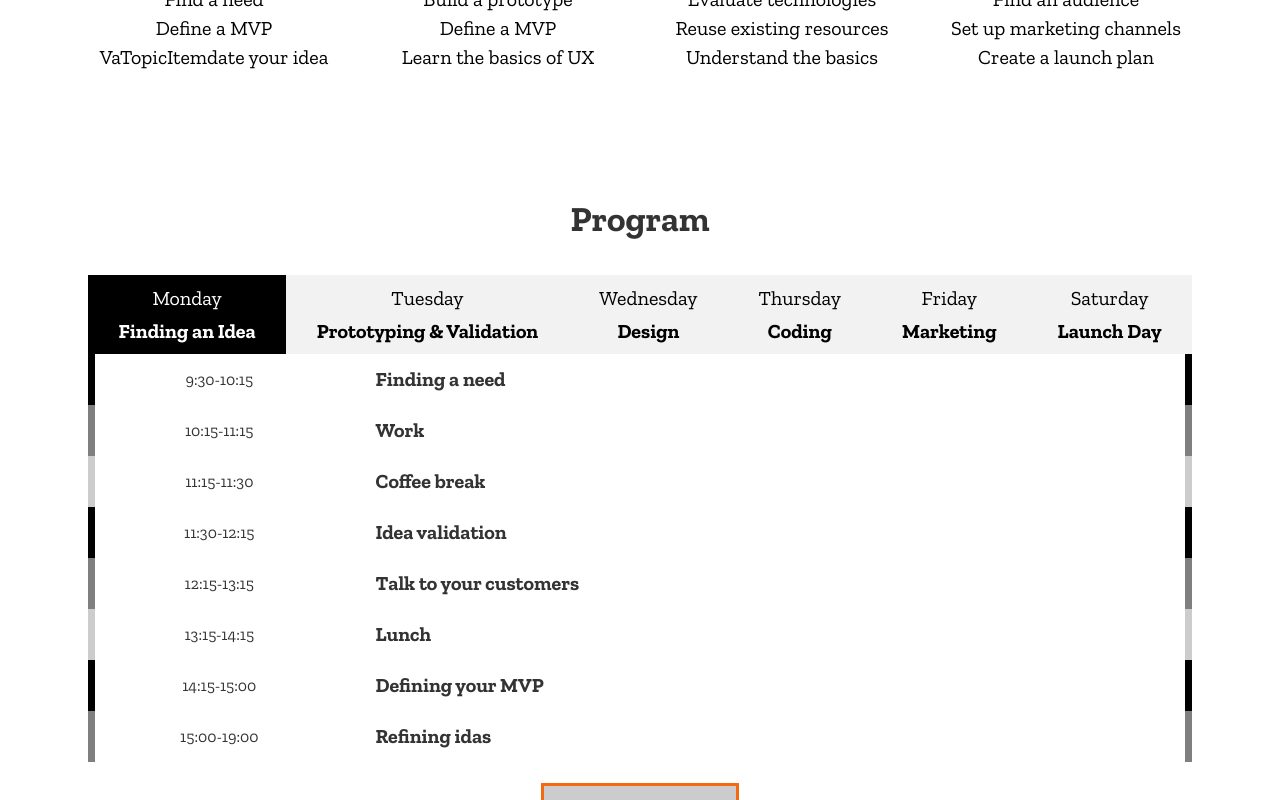
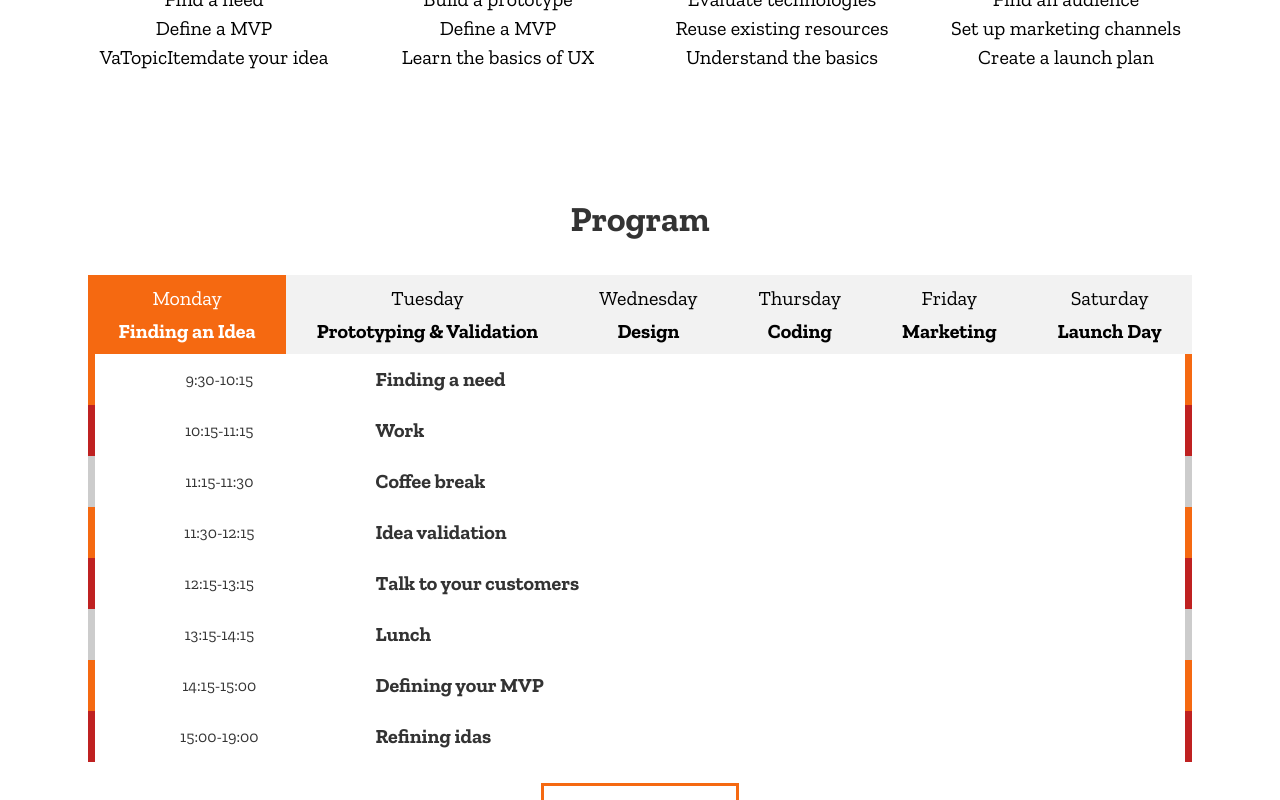
Before and after one commit to IndieDojo/indiedojo, a Gatsby app: page / in a window 1280 px wide. Both pictures are taken after a click on the link "Show full program". Shown: the part 1290-2090 px from the top of the page. Built offline with nearby package versions, Linux system fonts and the light colour scheme.

Commit message:
Program with secondColor

```diff
--- a/src/components/Theme.js
+++ b/src/components/Theme.js
@@ -29,8 +29,8 @@ const weights = {
 };
 
 const colors = {
-  primary: "#00BDEB",
-  primaryHover: "",
+  primary: "#F56911",
+  primaryHover: "#bf2121",
   accent: '#F56911',
   accentHover: '#bf2121',
   success: '#45AD43',
--- a/src/components/home/Program.js
+++ b/src/components/home/Program.js
@@ -6,12 +6,6 @@ import { BookingButton } from "../components/BookingButton";
 import { program } from "./detailedProgram";
 
 const ProgramButton = BookingButton.extend`
-  background: ${props => props.theme.colors.veryLightGrey};
-  color: ${props => props.theme.colors.text};
-  &:hover {
-    background: ${props => props.theme.colors.black};
-    color: ${props => props.theme.colors.transparentWhite};
-  }
 `;
 
 const ProgramWrapper = styled.div`
@@ -24,7 +18,7 @@ const HeaderCell = styled.div`
   flex-grow: 1;
   text-align: center;
   background: ${props =>
-  props.active ? props.mainColor : props.theme.colors.veryLight};
+  props.active ? props.theme.colors[props.mainColor] : props.theme.colors.veryLight};
   border-bottom: ${props => props.isMobile ? "1px solid white" : "0"};
   padding: ${props => props.theme.margins.md};
   cursor: ${props => props.active ? "normal" : "pointer"};
@@ -83,9 +77,9 @@ const TimeBlockWrapper = styled.div`
   border-left: 7px solid ${props => {
   switch (props.type) {
     case "lecture":
-      return props.mainColor;
+      return props.theme.colors[props.mainColor];
     case "workshop":
-      return props.theme.colors.lightGrey;
+      return props.theme.colors[props.secondColor];
     case "break":
       return props.theme.colors.veryLightGrey;
     default:
@@ -95,9 +89,9 @@ const TimeBlockWrapper = styled.div`
   border-right: 7px solid ${props => {
   switch (props.type) {
     case "lecture":
-      return props.mainColor;
+      return props.theme.colors[props.mainColor];
     case "workshop":
-      return props.theme.colors.lightGrey;
+      return props.theme.colors[props.secondColor];
     case "break":
       return props.theme.colors.veryLightGrey;
     default:
@@ -161,6 +155,7 @@ class TimeBlock extends Component {
         active={this.state.active}
         withDescription={!!timeBlock.description}
         mainColor={mainColor}
+        secondColor={secondColor}
       >
         <Row>
           <Cell xs={3}>
@@ -198,7 +193,7 @@ class TimeBlock extends Component {
 const DayBlockWrapper = styled.div`
 `;
 
-const DayBlock = ({ dayBlock, isMobile, mainColor }) => (
+const DayBlock = ({ dayBlock, isMobile, mainColor, secondColor }) => (
   <DayBlockWrapper>
     {dayBlock.timeBlocks.map((timeBlock, index) => (
       <TimeBlock
@@ -206,6 +201,7 @@ const DayBlock = ({ dayBlock, isMobile, mainColor }) => (
         timeBlock={timeBlock}
         isMobile={isMobile}
         mainColor={mainColor}
+        secondColor={secondColor}
       />
     ))}
   </DayBlockWrapper>
@@ -233,7 +229,8 @@ class CourseProgram extends Component {
 
   render() {
     const { isMobile } = this.props;
-    const mainColor = "black";
+    const mainColor = "primary";
+    const secondColor="primaryHover"
 
     return (
       <WithPadding padding="xl">
@@ -259,6 +256,7 @@ class CourseProgram extends Component {
               dayBlock={program[this.state.activeIndex]}
               isMobile={isMobile}
               mainColor={mainColor}
+              secondColor={secondColor}
             />}
           <ProgramButton onClick={this.onProgramButtonClick}>
             {this.state.isProgramVisible ? "Hide program" : "Show full program"}
```
